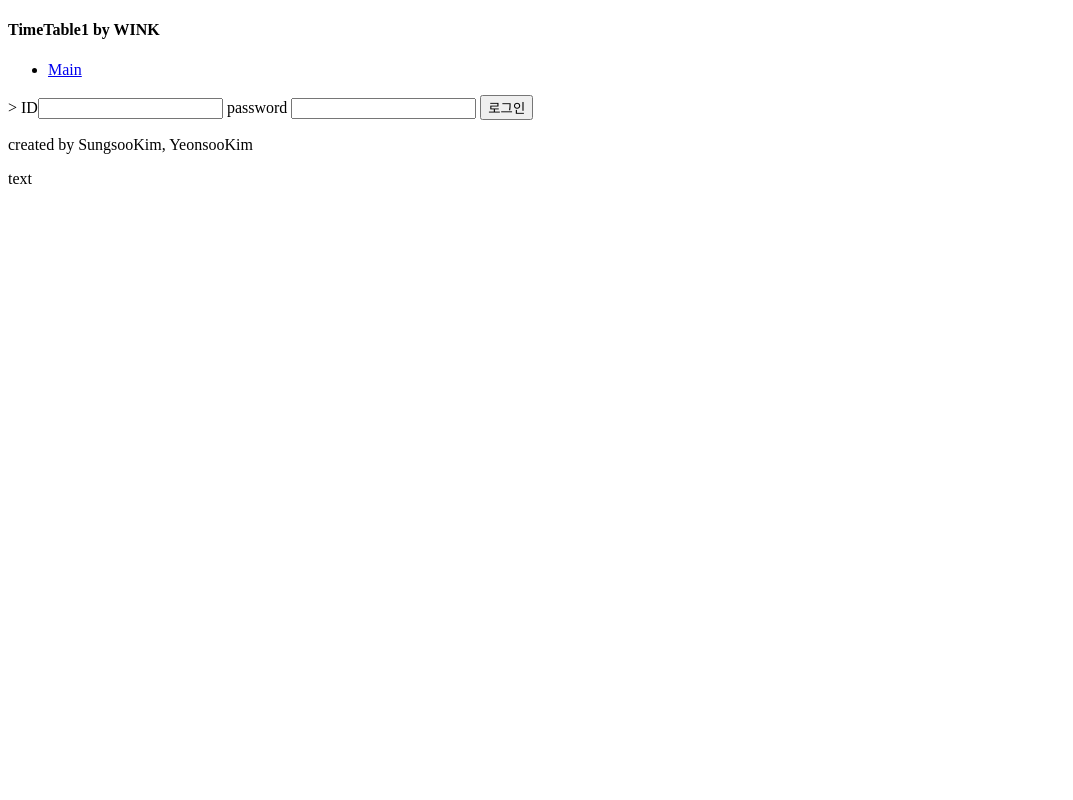
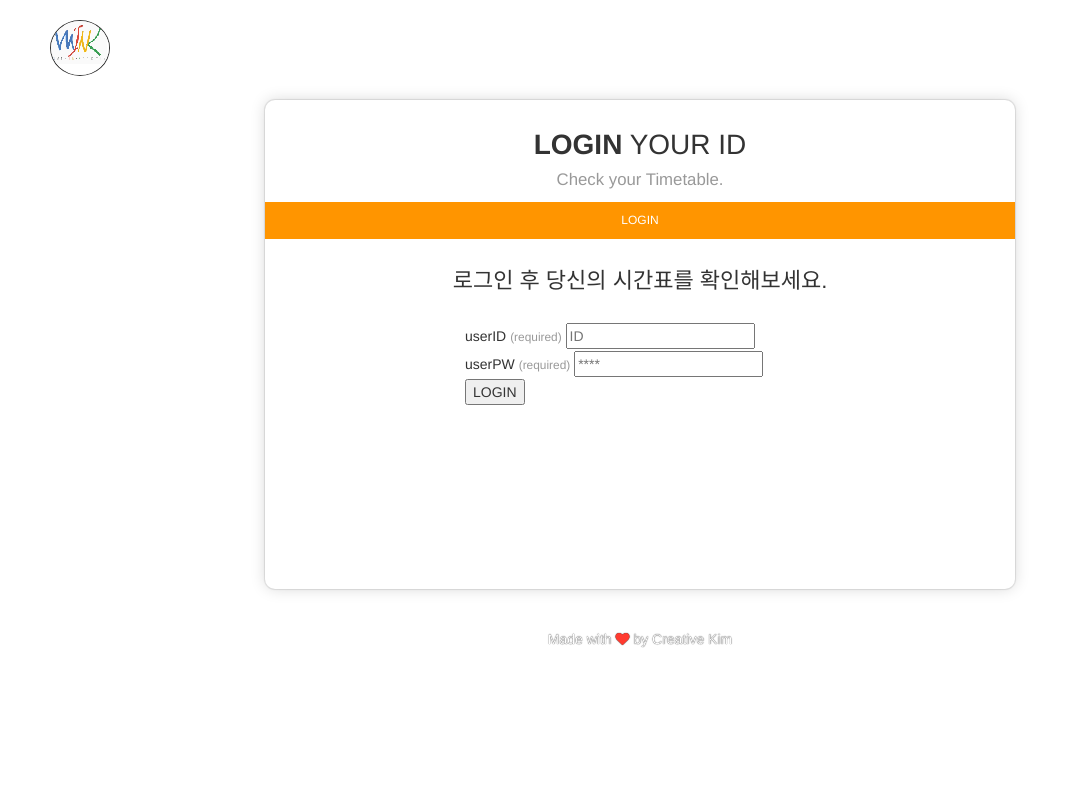
Before and after one commit to kwtjdtn/Team1, a Django app: page /login/ in a window 1280 px wide. Shown: the whole page, without its empty margins (0-1073 px from the left). Run offline with Django 3.2, Linux system fonts and the light colour scheme; some libraries are stand-ins or nearby versions.

```diff
--- a/WINK/login/templates/login/wink.html
+++ b/WINK/login/templates/login/wink.html
@@ -1,40 +1,112 @@
-<!DOCTYPE html>
-
-<html lang="en" xmlns="http://www.w3.org/1999/xhtml">
+<!doctype html>
+<html lang="en">
 <head>
     <meta charset="utf-8" />
-    <title>TimeTable1</title>
-    <div id="page-wrapper">
-        <header id="main-header">
-            <h4 class="master-title">TimeTable1 by WINK</h4>
-        </header>
-        <nav id="main-navigation">
-            <div>
-                <ul class="main-menu">
-                    <li class="main-menu-item"><a href="#">Main</a></li>
-                </ul>
+    <link rel="apple-touch-icon" sizes="76x76" href="assets/img/apple-icon.png">
+    <link rel="icon" type="image/png" href="assets/img/favicon.png">
+    <meta http-equiv="X-UA-Compatible" content="IE=edge,chrome=1" />
+    <title>WINK TimeTable</title>
+
+    <meta content='width=device-width, initial-scale=1.0, maximum-scale=1.0, user-scalable=0' name='viewport' />
+    <meta name="viewport" content="width=device-width" />
+
+    <!--     Fonts and icons     -->
+    <link href="http://netdna.bootstrapcdn.com/font-awesome/4.4.0/css/font-awesome.css" rel="stylesheet">
+
+    <!-- CSS Files -->
+    <link href="assets/css/bootstrap.min.css" rel="stylesheet" />
+    <link href="assets/css/gsdk-bootstrap-wizard.css" rel="stylesheet" />
+
+    <!-- CSS Just for demo purpose, don't include it in your project -->
+    <link href="assets/css/demo.css" rel="stylesheet" />
+</head>
+
+<body>
+    <div class="image-container set-full-height">
+        <!--   Creative Tim Branding   -->
+        <div class="logo-container">
+            <div class="logo">
+                <img src="assets/img/wink.png" />
             </div>
-        </nav>
-        <div id="content">
-            <section id="main-section">
-                <form id="login form" method="post" action="logincheck/">>
-                    {% csrf_token %}
-                    <label>ID</label><input type="text" name="id">
-                    <label>password</label> <input type="password" name="pw">
-                    <input id="btn" type="submit" value="로그인" />
-                </form>
-            </section>
+            <div class="brand">
+                Creative Kim
+            </div>
+        </div>
+        <!--   Big container   -->
+        <div class="container">
+            <div class="row">
+                <div class="col-sm-8 col-sm-offset-2">
 
-            <aside id="main-aside">
-            </aside>
+                    <!--      Wizard container        -->
+                    <div class="wizard-container">
+
+                        <div class="card wizard-card" data-color="orange" id="wizardProfile">
+                            <!--        You can switch ' data-color="orange" '  with one of the next bright colors: "blue", "green", "orange", "red"          -->
+
+                            <div class="wizard-header">
+                                <h3>
+                                    <b>LOGIN</b> YOUR ID <br>
+                                    <small>Check your Timetable.</small>
+                                </h3>
+                            </div>
+
+                            <div class="wizard-navigation">
+                                <ul>
+                                    <li><a href="#about" data-toggle="tab">LOGIN</a></li>
+                                </ul>
+
+                            </div>
+                            <div class="tab-content">
+                                <div class="tab-pane" id="about">
+                                    <div class="row">
+                                        <h4 class="info-text"> 로그인 후 당신의 시간표를 확인해보세요.</h4>
+                                        <div class="col-sm-3">
+                                        </div>
+                                        <div class="col-sm-6">
+                                            <form id="login form" method="post" action="logincheck/">
+                                                {% csrf_token %}
+                                                <div>
+                                                    <label>userID <small>(required)</small></label>
+                                                    <input name="id" type="text" placeholder="ID">
+                                                    <div class="form-group">
+                                                        <label>userPW <small>(required)</small></label>
+                                                        <input name="pw" type="password" placeholder="****">
+
+                                                        <input type='submit' id='login' value='LOGIN' />
+                                                    </div>
+                                                </div>
+                                                <div>
+                                                </div>
+                                            </form>
+                                        </div>
+                                    </div>
+                                </div>
+                            </div>
+                        </div>
+                    </div> <!-- wizard container -->
+                </div>
+            </div><!-- end row -->
+        </div> <!--  big container -->
+
+        <div class="footer">
+            <div class="container">
+                Made with <i class="fa fa-heart heart"></i> by Creative Kim</a>
+            </div>
         </div>
-        <footer id="main-footer">
-            <p>created by SungsooKim, YeonsooKim</p>
-        </footer>
+
     </div>
-</head>
-<body>
-    <a locaion.href=".....\WINKFront\LoginPage\wink.html">text</a>
 
 </body>
+
+<!--   Core JS Files   -->
+<script src="assets/js/jquery-2.2.4.min.js" type="text/javascript"></script>
+<script src="assets/js/bootstrap.min.js" type="text/javascript"></script>
+<script src="assets/js/jquery.bootstrap.wizard.js" type="text/javascript"></script>
+
+<!--  Plugin for the Wizard -->
+<script src="assets/js/gsdk-bootstrap-wizard.js"></script>
+
+<!--  More information about jquery.validate here: http://jqueryvalidation.org/	 -->
+<script src="assets/js/jquery.validate.min.js"></script>
+
 </html>
```
